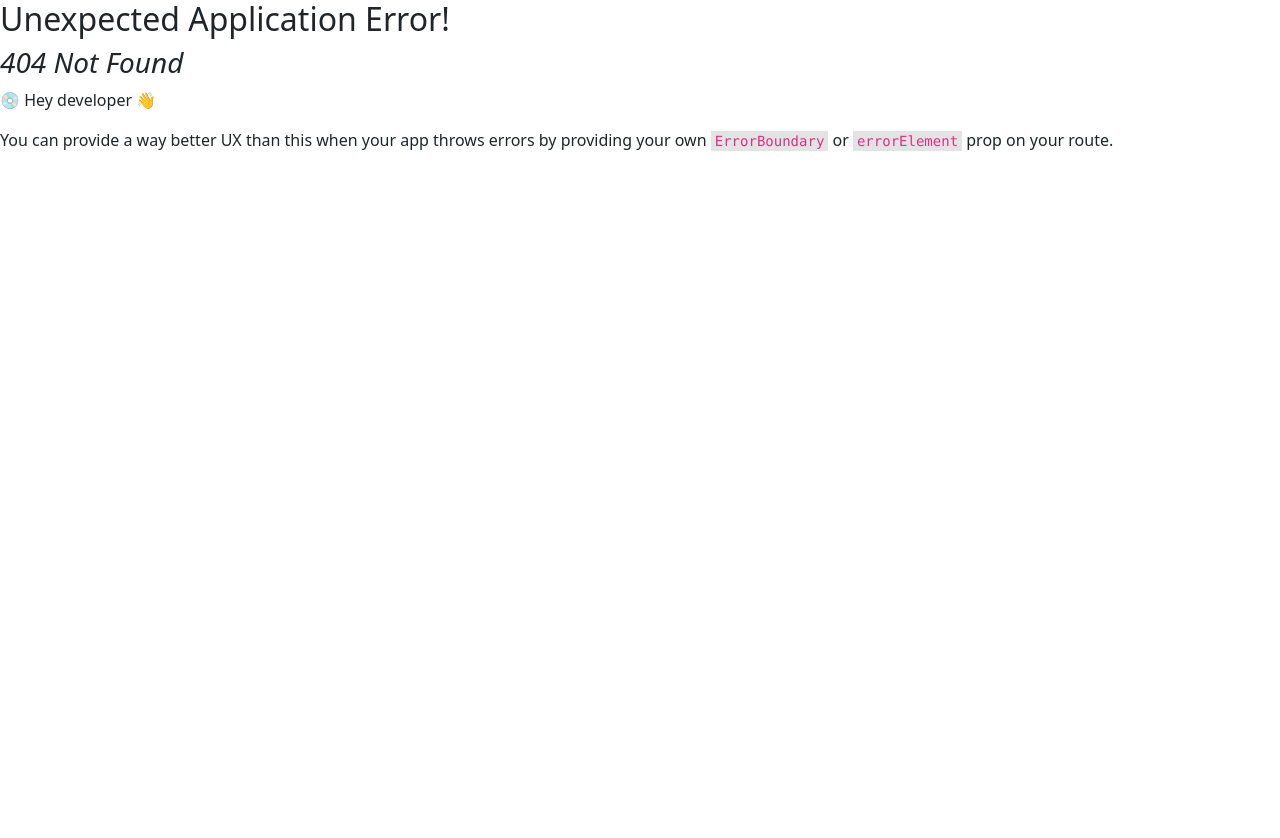
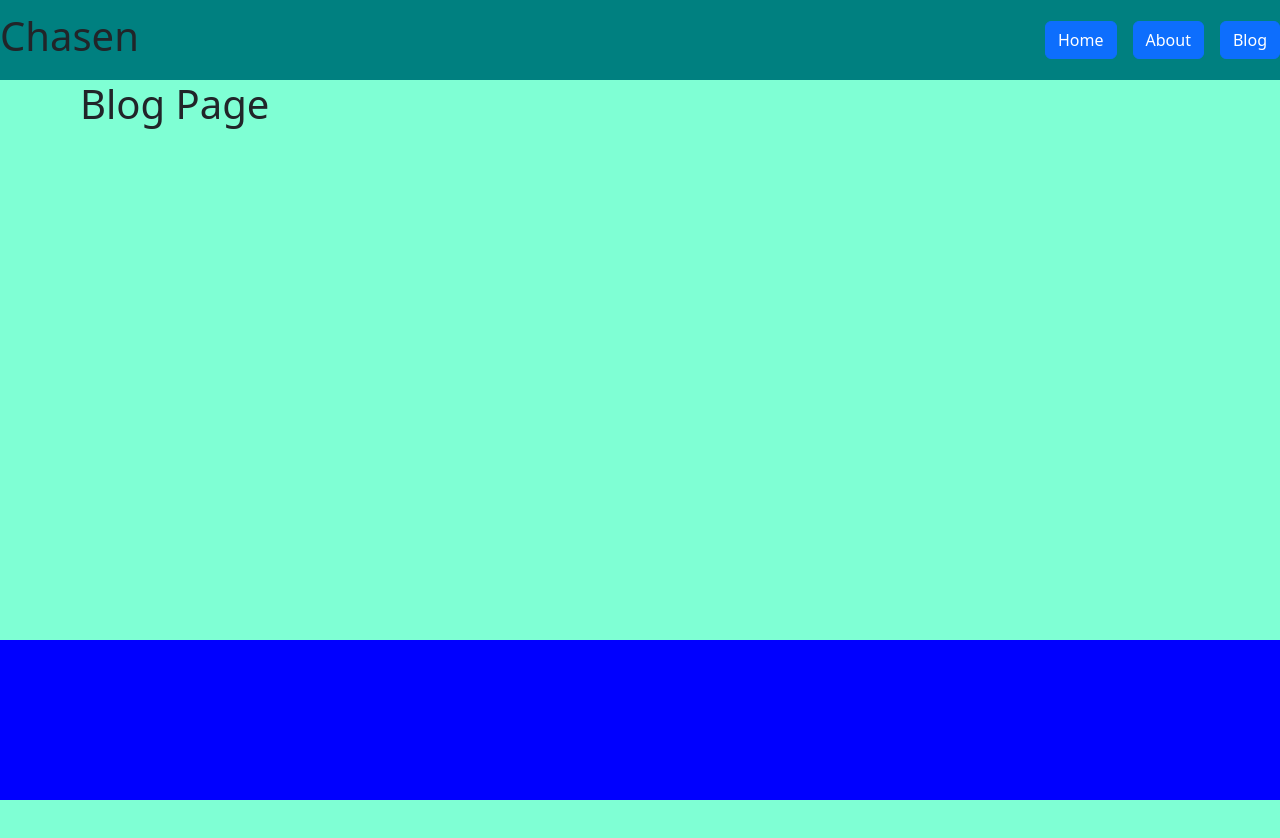
Before and after one commit to Lincolntex/PersonalWebsite, a React (Vite) app: page /blog in a window 1280 px wide. Before the commit this address had no page. Shown: the top 838 px of the page. Before the commit the page ends 800 px from the top, so only its background shows below. Built offline with nearby package versions, Linux system fonts and the light colour scheme.

Commit message:
created header conponent resolves issue #8

```diff
--- a/src/Components/app-layout/app-layout.jsx
+++ b/src/Components/app-layout/app-layout.jsx
@@ -1,15 +1,17 @@
 import './app-layout.css'
+import { Header } from '../header/header'
+import { Outlet } from 'react-router-dom'
 
 export function AppLayout() {
 
     return (
         <div className='app-layout'>
             <div className='app-header sticky'>
-                {/* TODO header*/}
+                <Header/>
             </div>
             <div className='scroll-area'>
                 <div className='app-content'>
-                    {/* TODO Body*/}
+                    <Outlet/>
                 </div>
                 <div className='app-footer'>
                     {/* TODO footer*/}
--- /dev/null
+++ b/src/Components/header/header.css
@@ -0,0 +1,19 @@
+.header {
+    background-color: teal;
+    width: 100%;
+    height: 100%;
+    display: flex;
+    justify-content: space-between;
+    align-items: center;
+    gap: 1rem;
+}
+
+.header-left {
+    display: flex;
+    gap: 1rem;
+}
+
+.header-right {
+    display: flex;
+    gap: 1rem;
+}
--- /dev/null
+++ b/src/Components/header/header.jsx
@@ -0,0 +1,20 @@
+import { useNavigate } from 'react-router-dom'
+import './header.css'
+import Button from 'react-bootstrap/Button'
+
+export function Header () {
+    const navigate = useNavigate()
+
+    return (
+        <div className="header">
+            <div className='header-left'>
+                <h1>Chasen</h1>
+            </div>
+            <div className='header-right'>
+                <Button onClick={() => navigate ('home')}>Home</Button>
+                <Button onClick={() => navigate ('about')}>About</Button>
+                <Button onClick={() => navigate ('blog')}>Blog</Button>
+            </div>
+        </div>
+    )
+}
--- /dev/null
+++ b/src/pages/blog/blog.jsx
@@ -0,0 +1,8 @@
+export function Blog() {
+    return(
+        <>
+            <h1>Blog Page</h1>
+        </>
+    )
+
+}
--- a/src/router.jsx
+++ b/src/router.jsx
@@ -2,6 +2,7 @@
 import { createBrowserRouter, RouterProvider, } from "react-router-dom";
 import { About } from "./pages/about/about";
 import { Home } from "./pages/home/home";
+import { Blog } from "./pages/blog/blog"
 import App from "./App";
 
 
@@ -18,6 +19,10 @@ const router = createBrowserRouter([
         {
           path: "home",
           element: <Home />,
+        },
+        {
+          path: "blog",
+          element: <Blog />,
         }
       ],
     },
```
